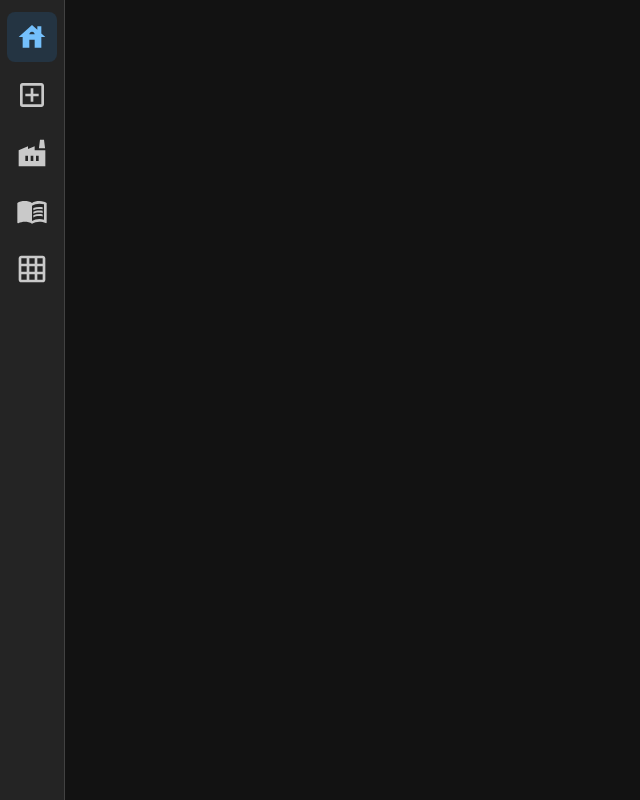
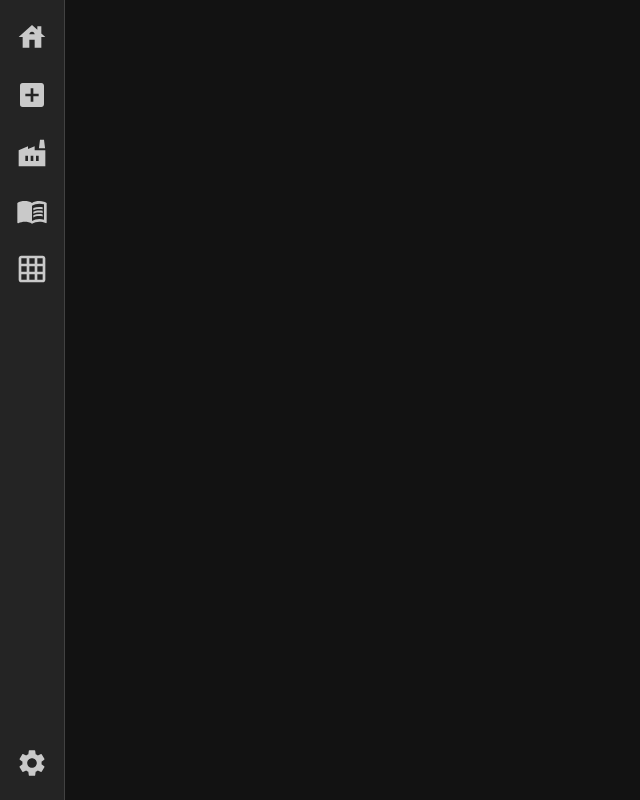
Before and after one commit to JamesPRobertson/eager-ermine, a React (Vite) app: page / in a window 1280 px wide. Shown: the whole page, without its empty margins (0-640 px from the left). Built offline with nearby package versions, Linux system fonts and the light colour scheme.

Commit message:
Overhauling the navbar

```diff
--- a/src/App.module.css
+++ b/src/App.module.css
@@ -1,7 +1,7 @@
 .navbar {
   gap: 8px;
   align-items: center;
-  padding-top: 0.75em;
+  padding: 0.75em 0em;
 }
 
 .inputs {
@@ -44,3 +44,7 @@
     }
   }
 }
+
+.link:last-child {
+  margin-top: auto;
+}
--- a/src/App.tsx
+++ b/src/App.tsx
@@ -1,9 +1,9 @@
-import { AppShell, Group, rem, Text, Tooltip, UnstyledButton } from "@mantine/core";
+import { AppShell, Divider, rem, Tooltip, UnstyledButton } from "@mantine/core";
 import { Link, Outlet } from "react-router-dom";
 import { useState } from "react";
 import { useViewportSize } from "@mantine/hooks";
 
-import { MdHouse, MdOutlineAddBox, MdFactory, MdMenuBook, MdGridOn, MdForest } from "react-icons/md";
+import { MdHouse, MdAddBox, MdFactory, MdMenuBook, MdGridOn, MdSettings } from "react-icons/md";
 
 import classes from "./App.module.css";
 
@@ -34,18 +34,20 @@ const NavbarLink = ({ icon: Icon, label, target, active, onClick }: NavbarLinkPr
 // TODO: add a little divider between home and the rest
 const navOptions = [
   { icon: MdHouse, label: "Home", target: "/home" },
-  { icon: MdOutlineAddBox, label: "Items", target: "/items" },
+  { icon: MdAddBox, label: "Items", target: "/items" },
   { icon: MdFactory, label: "Buildings", target: "/buildings" },
   { icon: MdMenuBook, label: "Recipes", target: "/recipes" },
-  { icon: MdGridOn, label: "Planner", target: "/planner" }
+  { icon: MdGridOn, label: "Planner", target: "/planner" },
+  { icon: MdSettings, label: "Settings", target: "/settings" }
 ];
 
+// Change this up, we need some flexibility. Maybe another real component? Move these out?
 export const App = () => {
-  const [active, setActive] = useState(0);
+  const [active, setActive] = useState<string>("");
   const { height } = useViewportSize();
 
-  const links = navOptions.map((link, index) => (
-    <NavbarLink {...link} key={link.label} active={index === active} onClick={() => setActive(index)} />
+  const links = navOptions.map((entry, ) => (
+    <NavbarLink {...entry} key={entry.label} active={entry.label === active} onClick={() => setActive(entry.label)} />
   ));
 
   return (
```
